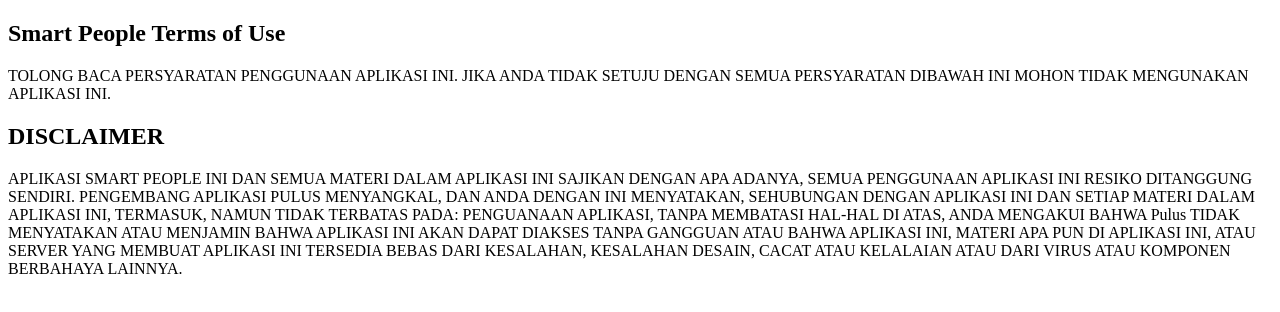
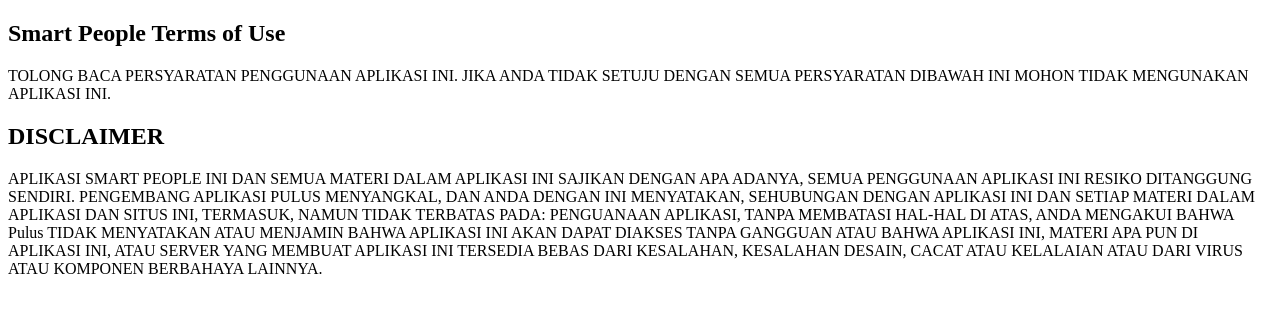
Before and after one commit to rzlahd/Quiz, a plain HTML site: page index.html in a window 1280 px wide. Drawn offline with Linux system fonts and the light colour scheme.

Commit message:
Update index.html

```diff
--- a/index.html
+++ b/index.html
@@ -10,7 +10,7 @@
 
 <h2>DISCLAIMER</h2>
 
-<p>APLIKASI SMART PEOPLE INI DAN SEMUA MATERI DALAM APLIKASI INI SAJIKAN DENGAN APA ADANYA, SEMUA PENGGUNAAN APLIKASI INI RESIKO DITANGGUNG SENDIRI. PENGEMBANG APLIKASI PULUS MENYANGKAL, DAN ANDA DENGAN INI MENYATAKAN, SEHUBUNGAN DENGAN APLIKASI INI DAN SETIAP MATERI DALAM APLIKASI INI, TERMASUK, NAMUN TIDAK TERBATAS PADA: PENGUANAAN APLIKASI, TANPA MEMBATASI HAL-HAL DI ATAS, ANDA MENGAKUI BAHWA Pulus TIDAK MENYATAKAN ATAU MENJAMIN BAHWA APLIKASI INI AKAN DAPAT DIAKSES TANPA GANGGUAN ATAU BAHWA APLIKASI INI, MATERI APA PUN DI APLIKASI INI, ATAU SERVER YANG MEMBUAT APLIKASI INI TERSEDIA BEBAS DARI KESALAHAN, KESALAHAN DESAIN, CACAT ATAU KELALAIAN ATAU DARI VIRUS ATAU KOMPONEN BERBAHAYA LAINNYA.
+<p>APLIKASI SMART PEOPLE INI DAN SEMUA MATERI DALAM APLIKASI INI SAJIKAN DENGAN APA ADANYA, SEMUA PENGGUNAAN APLIKASI INI RESIKO DITANGGUNG SENDIRI. PENGEMBANG APLIKASI PULUS MENYANGKAL, DAN ANDA DENGAN INI MENYATAKAN, SEHUBUNGAN DENGAN APLIKASI INI DAN SETIAP MATERI DALAM APLIKASI DAN SITUS INI, TERMASUK, NAMUN TIDAK TERBATAS PADA: PENGUANAAN APLIKASI, TANPA MEMBATASI HAL-HAL DI ATAS, ANDA MENGAKUI BAHWA Pulus TIDAK MENYATAKAN ATAU MENJAMIN BAHWA APLIKASI INI AKAN DAPAT DIAKSES TANPA GANGGUAN ATAU BAHWA APLIKASI INI, MATERI APA PUN DI APLIKASI INI, ATAU SERVER YANG MEMBUAT APLIKASI INI TERSEDIA BEBAS DARI KESALAHAN, KESALAHAN DESAIN, CACAT ATAU KELALAIAN ATAU DARI VIRUS ATAU KOMPONEN BERBAHAYA LAINNYA.
 </p>
 </body>
 </html>
```
